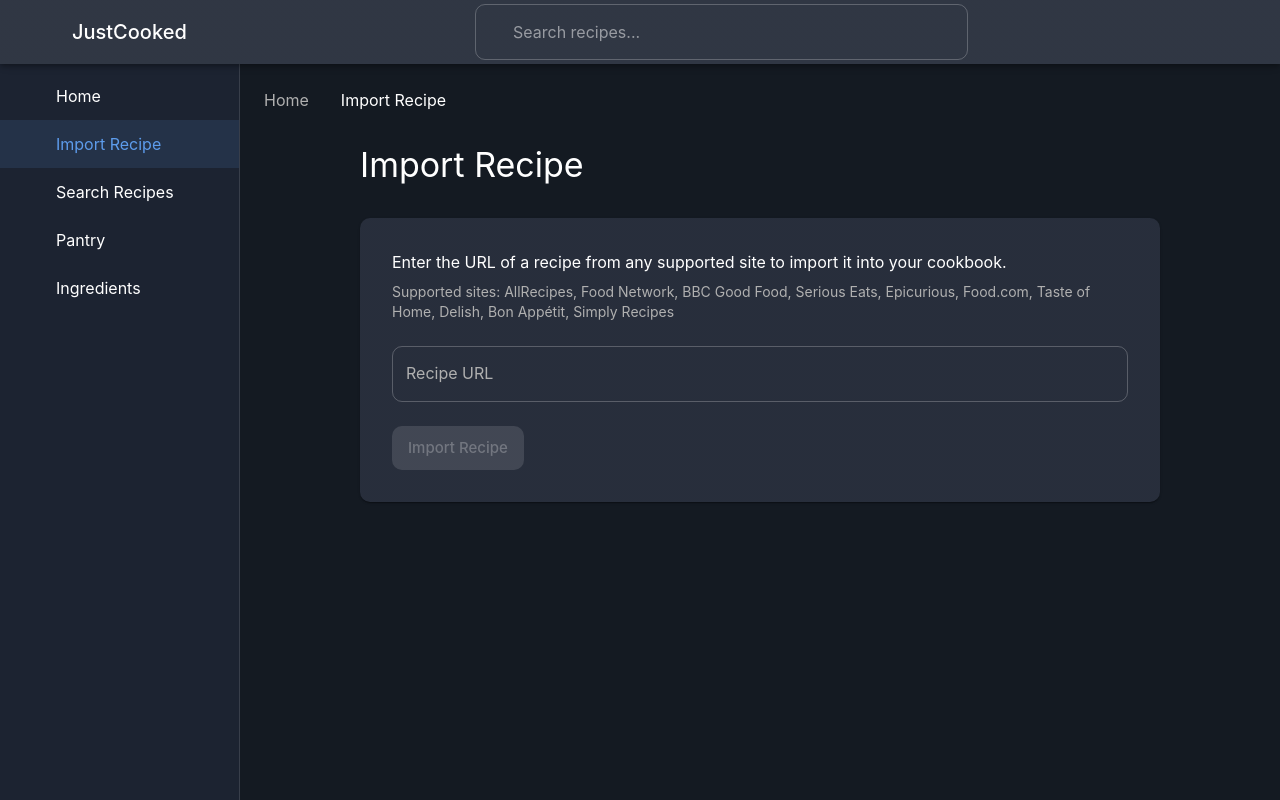
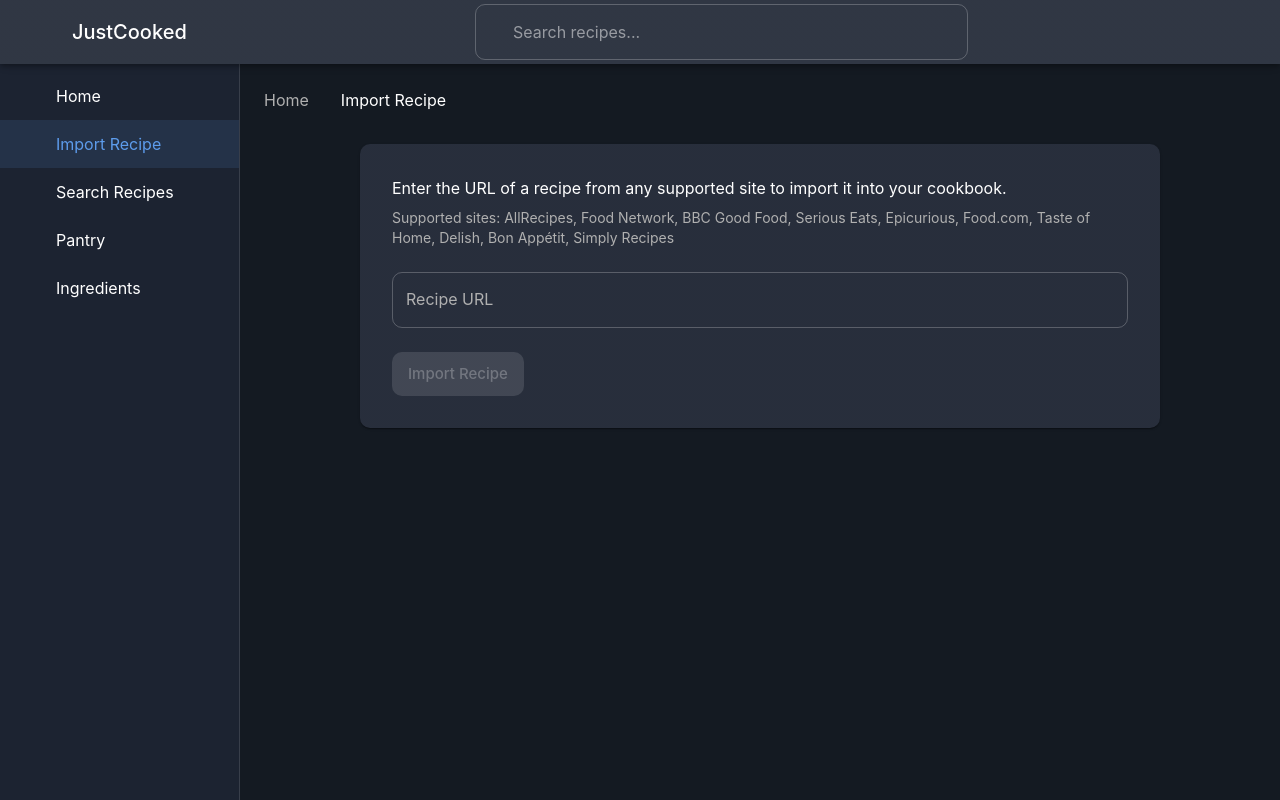
Before and after one commit to BeardedUnicorn/JustCooked, a React (Vite) app: page /import in a window 1280 px wide. Built offline with nearby package versions, Linux system fonts and the light colour scheme; some icons are missing.

Commit message:
removed title from each of the pages since the breadcrumbs show the page

```diff
--- a/src/pages/Import.tsx
+++ b/src/pages/Import.tsx
@@ -56,10 +56,6 @@ const Import: React.FC = () => {
 
   return (
     <Box sx={{ maxWidth: 800, mx: 'auto', mt: 4 }}>
-      <Typography variant="h4" component="h1" gutterBottom>
-        Import Recipe
-      </Typography>
-
       <Paper sx={{ p: 4, mt: 4 }}>
         <Typography variant="body1" sx={{ mb: 3 }}>
           Enter the URL of a recipe from any supported site to import it into your cookbook.
--- a/src/pages/Ingredients.tsx
+++ b/src/pages/Ingredients.tsx
@@ -173,10 +173,6 @@ const Ingredients: React.FC = () => {
 
   return (
     <Box sx={{ maxWidth: 1200, mx: 'auto', mt: 4 }}>
-      <Typography variant="h4" component="h1" gutterBottom>
-        Ingredient Database
-      </Typography>
-
       <Paper sx={{ p: 3, mb: 3 }}>
         <Box sx={{ display: 'flex', gap: 2, mb: 3, flexWrap: 'wrap' }}>
           <TextField
--- a/src/pages/Pantry.tsx
+++ b/src/pages/Pantry.tsx
@@ -33,9 +33,6 @@ const Pantry: React.FC = () => {
 
   return (
     <Box sx={{ maxWidth: 1000, mx: 'auto', py: 3 }}>
-      <Typography variant="h4" component="h1" gutterBottom>
-        My Pantry
-      </Typography>
       <Typography variant="body1" color="text.secondary" paragraph>
         Track ingredients you have at home and get recipe suggestions based on what's in your pantry.
       </Typography>
--- a/src/pages/Search.tsx
+++ b/src/pages/Search.tsx
@@ -195,12 +195,6 @@ const Search: React.FC = () => {
 
   return (
     <Box sx={{ maxWidth: 1200, mx: 'auto', mt: 4 }}>
-      <Typography variant="h4" component="h1" gutterBottom>
-        Search Recipes
-      </Typography>
-
-
-
       {/* Filter Controls */}
       <Stack direction={{ xs: 'column', md: 'row' }} spacing={2} sx={{ mb: 3 }}>
         <FormControl sx={{ minWidth: 150 }}>
```
